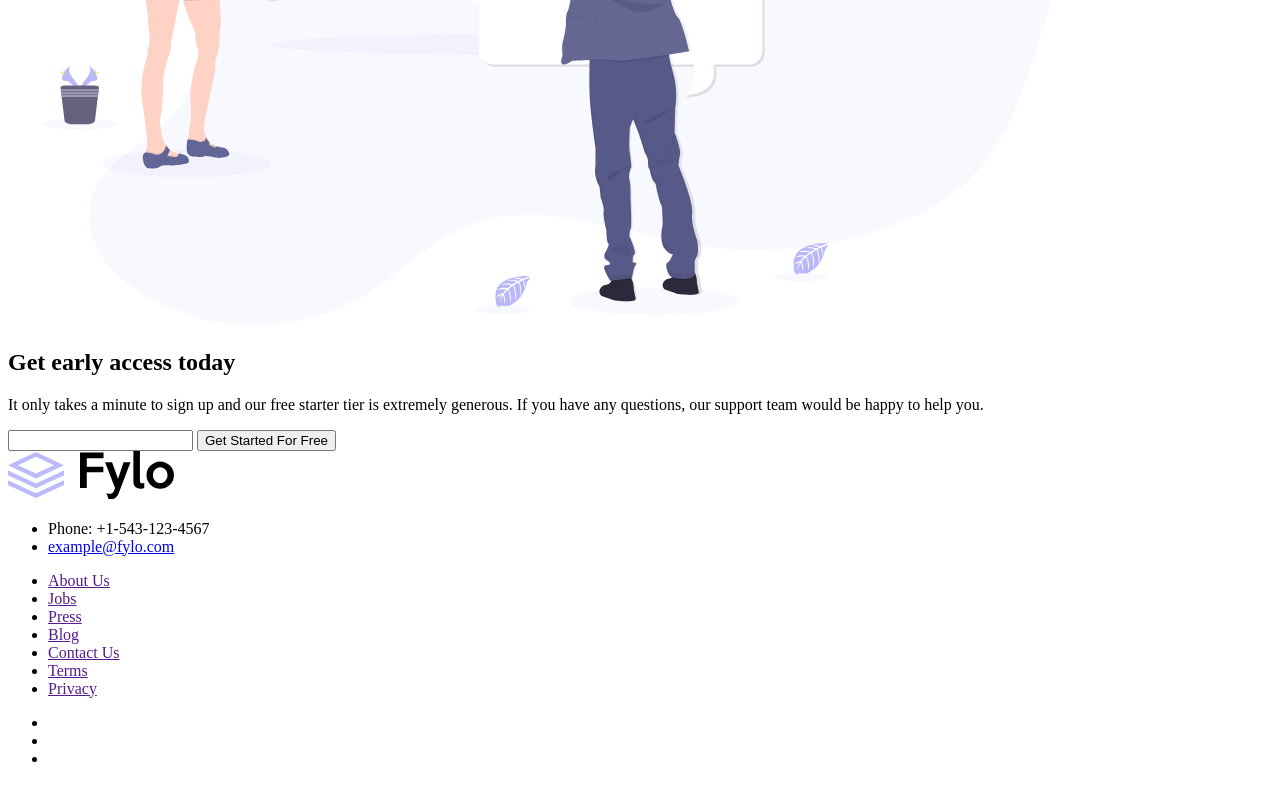
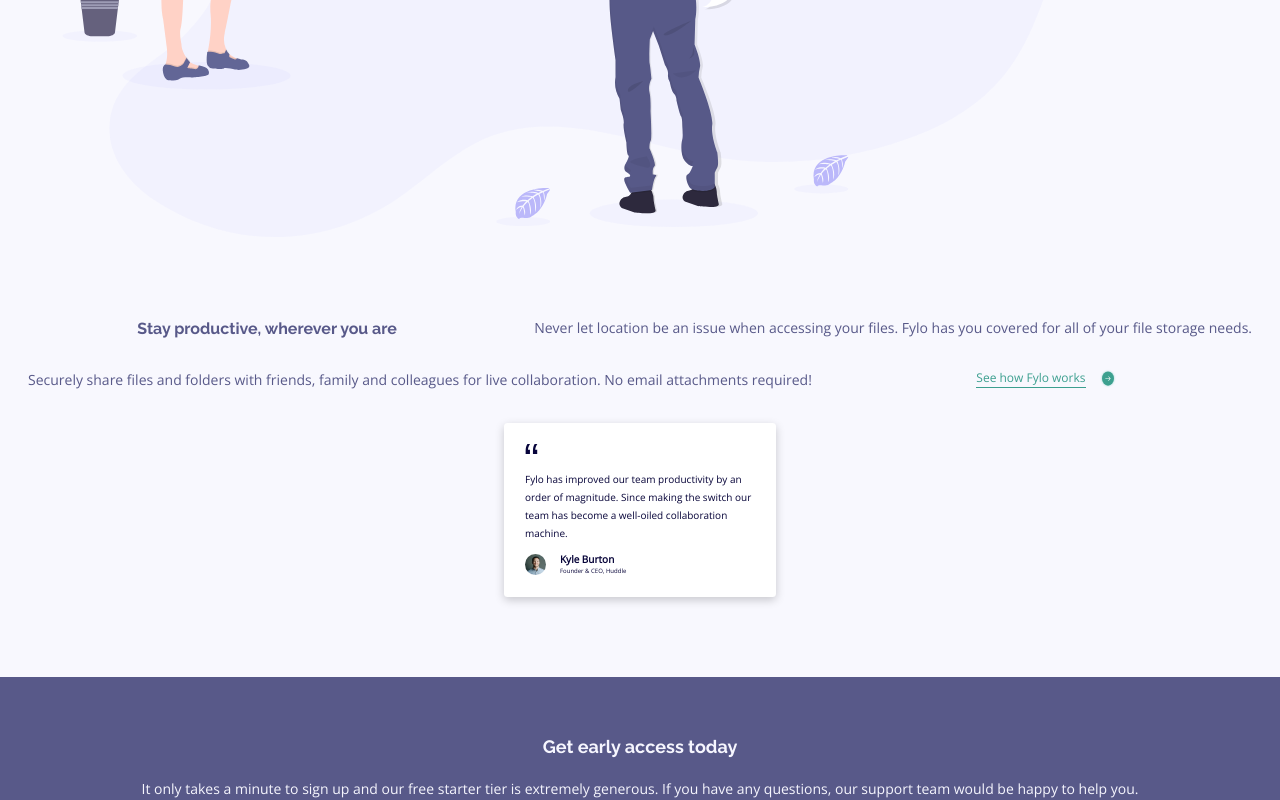
Before and after one commit to ryanthayes/fem-fylo-landing-page, a plain HTML site: page index.html in a window 1280 px wide. Shown: the part 2000-2800 px from the top of the page. Drawn offline with nearby package versions, Linux system fonts and the light colour scheme.

Commit message:
Apply MOBILE CSS

```diff
--- a/index.html
+++ b/index.html
@@ -2,125 +2,148 @@
 <html lang="en">
 <head>
   <meta charset="UTF-8">
-  <meta name="viewport" content="width=device-width, initial-scale=1.0"> <!-- displays site properly based on user's device -->
+  <meta name="viewport" content="width=device-width, initial-scale=1.0">
 
-  <link rel="stylesheet" href="" class="css">
+  <link rel="stylesheet" href="style.css">
 
+  <!-- google fonts -->
   <link rel="preconnect" href="https://fonts.googleapis.com">
   <link rel="preconnect" href="https://fonts.gstatic.com" crossorigin>
   <link href="https://fonts.googleapis.com/css2?family=Open+Sans&family=Raleway:wght@400;700&display=swap" rel="stylesheet">
+
+  <!-- font awesome icons -->
+  <link rel="stylesheet" href="https://cdnjs.cloudflare.com/ajax/libs/font-awesome/6.4.0/css/brands.min.css" integrity="sha512-9YHSK59/rjvhtDcY/b+4rdnl0V4LPDWdkKceBl8ZLF5TB6745ml1AfluEU6dFWqwDw9lPvnauxFgpKvJqp7jiQ==" crossorigin="anonymous" referrerpolicy="no-referrer" />
 
   <title>FEM | Fylo Landing Page</title>
 
 </head>
 <body>
-  <header>
+
+  <!-- header section -->
+  <header class="header flex space-between align-items-center">
     <img class="primary-logo" src="images/logo.svg" alt="">
     <nav>
-      <ul class="primary-nav">
+      <ul class="primary-nav flex flex-gap fs-300">
         <li><a href="#">Features</a></li>
         <li><a href="#">Team</a></li>
         <li><a href="#">Sign In</a></li>
       </ul>
     </nav>
   </header>
+
   <main>
 
-    <section class="hero">
-
-      <div class="hero__content">
-        <h1 class="hero__title">All your files in one secure location, accessible anywhere.</h1>
-        <p>Fylo stores your most important files in one secure location. Access them wherever you need, share and collaborate with friends, family, and co-workers.</p>
-        <form action="submit">
-          <input type="text">
-          <button type="submit">Get Started</button>
-        </form>
-      </div>
+    <!-- hero section -->
+    <section class="hero container">
 
       <div>
-        <img class="hero__img" src="images/illustration-1.svg" alt="">
+        <img class="hero__img pb-m" src="images/illustration-1.svg" alt="">
+      </div>
+      <div class="hero__content text-align-center">
+        <h1 class="hero__title fs-700 fw-bold pb-s">All your files in one secure location, accessible anywhere.</h1>
+        <p class="pb-m">Fylo stores your most important files in one secure location. Access them wherever you need, share and collaborate with friends, family, and co-workers.</p>
+      </div>
+      <div class="horizontal-center">
+        <form class="cta-form" action="submit">
+          <input type="email" placeholder="Enter your email...">
+          <button class="primary-btn" type="submit">Get Started</button>
+        </form>
       </div>
 
     </section>
 
-    <section>
+    <!-- testimonials section -->
+    <section class="testimonial container-small flex">
 
       <div>
-        <h2>Stay productive, wherever you are</h2>
+        <img class="testimonial__img" src="images/illustration-2.svg" alt="">
+      </div>
+
+      <div class="flex flex-gap">
+        <h2 class="horizontal-center fs-500">Stay productive, wherever you are</h2>
         <p>Never let location be an issue when accessing your files. Fylo has you covered for all of your file storage needs.</p>
         <p>Securely share files and folders with friends, family and colleagues for live collaboration. No email attachments required!</p>
-        <a href="#">See how Fylo works</a>
+        <div class="testimonial__link flex flex-gap-s horizontal-center">
+          <a class="fs-300" href="#">See how Fylo works</a>
+          <img src="images/icon-arrow.svg" alt="">
         </div>
 
-      <div class="testimonial">
+      </div>
 
-        <blockquote>
+      <div class="testimonial-card br-s">
+
+        <img class="pb-s" src="images/icon-quotes.svg" alt="">
+
+        <blockquote class="fs-200 pb-s">
           Fylo has improved our team productivity by an order of magnitude. Since making the switch our team has become a well-oiled collaboration machine.
         </blockquote>
 
-        <div class="flex">
+        <div class="flex flex-gap-s align-items-center">
           <div>
-            <img src="images/avatar-testimonial.jpg" alt="">
+            <img class="testimonial-card__avatar" src="images/avatar-testimonial.jpg" alt="">
           </div>
-          <div>
+          <div class="testimonial-card__customer">
             <p><span>Kyle Burton</span></p>
             <p>Founder & CEO, Huddle</p>
           </div>
+
         </div>
 
-        <div>
-          <img src="images/illustration-2.svg" alt="">
-        </div>
       </div>
 
     </section>
 
-    <article class="cta">
+    <!-- cta section -->
+    <article class="cta container flex flex-column flex-gap">
 
-      <div>
-        <h2>Get early access today</h2>
+      <div class="text-align-center">
+        <h2 class="fs-600 pb-s">Get early access today</h2>
         <p>It only takes a minute to sign up and our free starter tier is extremely generous. If you have any questions, our support team would be happy to help you.</p>
       </div>
 
-      <div>
-        <form action="submit">
-          <input type="email">
-          <button type="submit">Get Started For Free</button>
+      <div class="horizontal-center">
+        <form class="cta-form cta-form--small" action="submit">
+          <input type="email" placeholder="email@example.com">
+          <button class="primary-btn" type="submit">Get Started For Free</button>
         </form>
       </div>
 
     </article>
   </main>
 
-  <footer>
+  <footer class="container flex flex-column flex-gap">
 
-    <div class="footer__contact">
-      <img class="footer__logo" src="images/logo.svg" alt="">
-      <ul>
-        <li>Phone: +1-543-123-4567</li>
-        <li><a href="mailto:example@fylo.com">example@fylo.com</a></li>
+    <img class="footer__logo pb-m" src="images/logo.svg" alt="">
+
+    <ul class="footer__contact">
+      <li class="flex align-items-center flex-gap-s">
+        <img src="images/icon-phone.svg" alt="">
+        <p>Phone: +1-543-123-4567</p>
+      </li>
+      <li class="flex align-items-center flex-gap-s">
+        <img src="images/icon-email.svg" alt="">
+        <a href="mailto:example@fylo.com">example@fylo.com</a>
+      </li>
     </ul>
-    </div>
 
-    <div>
     <ul class="footer__links">
       <li><a href="">About Us</a></li>
       <li><a href="">Jobs</a></li>
       <li><a href="">Press</a></li>
       <li><a href="">Blog</a></li>
+    </ul>
+
+    <ul class="footer__links">
       <li><a href="">Contact Us</a></li>
       <li><a href="">Terms</a></li>
       <li><a href="">Privacy</a></li>
     </ul>
-    </div>
 
-    <div class="footer__social">
-      <ul>
-        <li class="facebook"><a href=""></a></li>
-        <li class="twitter"><a href=""></a></li>
-        <li class="instagram"><a href=""></a></li>
+    <ul class="social__list flex flex-gap-s horizontal-center">
+      <li class="fa-fb"><a href=""></a></li>
+      <li class="fa-tw"><a href=""></a></li>
+      <li class="fa-ig"><a href=""></a></li>
     </ul>
-    </div>
 
   </footer>
 
--- a/style.css
+++ b/style.css
@@ -0,0 +1,345 @@
+/*=== CUSTOM VARIABLES ===*/
+
+:root {
+    --clr-primary-300: hsl(238, 22%, 44%);
+    --clr-primary-300-alpha: hsl(238, 22%, 44%);
+    --clr-primary-400: hsl(243, 87%, 12%);
+
+    --clr-accent-300: hsl(170, 45%, 43%);
+    --clr-accent-300-alpha: hsl(170, 45%, 43%, 0.5);
+    --clr-accent-400: hsl(224, 93%, 58%);
+    --clr-accent-400-alpha: hsl(224, 96%, 78%);
+
+    --clr-neutral-100: hsl(0 0% 100%);
+    --clr-neutral-200: hsl(240, 75%, 98%);
+    --clr-neutral-300: hsl(0, 0%, 75%);
+
+    --ff-primary: 'Open Sans', sans-serif;
+    --ff-secondary: 'Raleway', sans-serif;
+    --ff-icons: 'Font Awesome 6 Brands';
+
+    --fs-100: .375rem;
+    --fs-200: .625rem;
+    --fs-300: .75rem;
+    --fs-400: .875rem;
+    --fs-500: 1rem;
+    --fs-600: 1.125rem;
+    --fs-700: 1.5rem;
+
+    --fw-normal: 400;
+    --fw-bold: 700;
+
+    --shadow: 0 3px 10px rgb(0 0 0 / 0.2);
+}
+
+/*=== RESET ===*/
+
+/* makes sizing simpler */
+
+*,
+*::before,
+*::after {
+  box-sizing: border-box;
+}
+
+/* remove default spacing */
+/* force styling of type through styling, rather than elements */
+
+* {
+  margin: 0;
+  padding: 0;
+  font: inherit;
+}
+
+/* dark mode user-agent-styles */
+
+/* html {
+  color-scheme: dark light;
+} */
+
+/* min body height */
+
+body {
+  min-height: 100vh;
+}
+
+/* responsive images/videos */
+
+img,
+picture,
+svg,
+video {
+  display: block;
+  max-width: 100%;
+}
+
+/*=== GENERAL STYLES ===*/
+
+body {
+    font-family: var(--ff-primary);
+    font-size: var(--fs-400);
+    font-weight: var(--fw-normal);
+    color: var(--clr-primary-300);
+    line-height: 1.5;
+    background-color: var(--clr-neutral-100);
+}
+
+h1,
+h2,
+h3 {
+    font-family: var(--ff-secondary);
+    font-weight: var(--fw-bold);
+}
+
+nav li {
+    list-style: none;
+}
+li a {
+    text-decoration: none;
+}
+
+header {
+    padding: 2em;
+    margin-bottom: 2em;
+}
+
+footer {
+    font-size: .9375rem;
+    background-color: var(--clr-primary-400);
+}
+footer,
+footer a {
+    color: var(--clr-neutral-100);
+}
+footer li {
+    list-style: none;
+    margin-bottom: 1em;
+}
+blockquote {
+    line-height: 1.8;
+}
+.container {
+    padding: 5em 3em;
+}
+.container-small {
+    padding: 2em;
+}
+
+.primary-logo {
+    max-width: 5rem;
+}
+.primary-nav a {
+    color: var(--clr-primary-300);
+}
+.cta-form input,
+.cta-form button {
+    width: 100%;
+    height: 2.5rem;
+    padding: .5em;
+    border-radius: .25em;
+    font-size: var(--fs-300);
+}
+.cta-form input {
+    margin-bottom: 1em;
+    padding-left: 1em;
+    color: var(--clr-neutral-300);
+    border: 1px solid var(--clr-neutral-300);
+}
+.cta-form--small input,
+.cta-form--small button {
+    height: 2rem;
+    font-size: var(--fs-200);
+}
+
+.primary-btn {
+    cursor: pointer;
+    font-size: var(--fs-300);
+    font-weight: var(--fw-bold);
+    color: var(--clr-neutral-100);
+    background-color: var(--clr-accent-400);
+    border: none;
+    box-shadow: var(--shadow);
+}
+.primary-btn:hover,
+.primary-btn:focus {
+ background-color: var(--clr-accent-400-alpha);
+}
+
+.hero__title {
+    font-family: var(--ff-primary);
+    color: var(--clr-primary-400);
+}
+
+.testimonial {
+    background-image: url(images/bg-curve-mobile.svg);
+    background-repeat: no-repeat;
+    background-size: cover;
+    background-position: top;
+    padding-bottom: 3rem;
+}
+.testimonial__img {
+    margin: 5rem auto;
+}
+
+.testimonial-card {
+    max-width: 17rem;
+    padding: 1.5em;
+    margin: 2rem auto;
+    color: var(--clr-primary-400);
+    background-color: var(--clr-neutral-100);
+    box-shadow: var(--shadow);
+}
+.testimonial-card__avatar {
+    max-width: 1.5em;
+    border-radius: 100%;
+}
+.testimonial-card__customer p {
+    font-size: var(--fs-100);
+}
+.testimonial-card__customer p span {
+    font-size: var(--fs-200);
+    font-weight: var(--fw-bold);
+}
+.testimonial__link {
+    cursor: pointer;
+    padding-bottom: .25em;
+
+}
+.testimonial__link a {
+    text-decoration: none;
+    color: var(--clr-accent-300);
+    border-bottom: 1px solid var(--clr-accent-300);
+}
+.testimonial__link a:hover,
+.testimonial__link a:focus {
+    color: var(--clr-accent-300-alpha);
+    border-bottom: 1px solid var(--clr-accent-300-alpha);
+}
+
+.cta {
+    color: var(--clr-neutral-200);
+    background-color: var(--clr-primary-300);
+    padding: 4em 3em;
+}
+
+.footer__logo {
+    max-width: 10rem;
+    color: var(--clr-neutral-100);
+}
+.footer__contact img {
+    height: 1rem;
+}
+.footer__links a:hover {
+    color: var(--clr-accent-400-alpha);
+}
+.footer__logo {
+
+}
+
+.fa-fb,
+.fa-tw,
+.fa-ig {
+    cursor: pointer;
+    display: flex;
+    justify-content: center;
+    align-items: center;
+    width: 1.5rem;
+    height: 1.5rem;
+    border: 1px solid var(--clr-neutral-300);
+    border-radius: 50%;
+}
+.fa-fb:hover,
+.fa-fb:focus,
+.fa-tw:hover,
+.fa-tw:focus,
+.fa-ig:hover,
+.fa-ig:focus {
+    color: var(--clr-accent-400-alpha);
+    border: 1px solid var(--clr-accent-400-alpha);
+}
+
+/*=== UTILITY CLASSES ===*/
+
+.flex {
+    display: flex;
+    flex-wrap: wrap;
+}
+.flex-gap-s {
+    gap: 1em;
+}
+.flex-gap {
+    gap: 2em;
+}
+.flex-column {
+    flex-direction: column;
+}
+.flex-column-reverse {
+    flex-direction: column-reverse;
+}
+.flex-row {
+    flex-direction: row;
+}
+.align-items-center {
+    align-items: center;
+}
+.space-between {
+    justify-content: space-between;
+}
+
+
+.pb-s {
+    padding-bottom: 1em;
+}
+.pb-m {
+    padding-bottom: 2em;
+}
+.br-s {
+    border-radius: .25em;
+}
+
+.fs-100 {
+    font-size: var(--fs-100);
+}
+.fs-200 {
+    font-size: var(--fs-200);
+}
+.fs-300 {
+    font-size: var(--fs-300);
+}
+.fs-500 {
+    font-size: var(--fs-500);
+}
+.fs-600 {
+    font-size: var(--fs-600);
+}
+.fs-700 {
+    font-size: var(--fs-700);
+}
+.fw-bold {
+    font-weight: var(--fw-bold);
+}
+.ff-secondary {
+    font-family: var(--ff-secondary);
+}
+.text-align-center {
+    text-align: center;
+}
+.horizontal-center {
+    margin: 0 auto;
+}
+
+.fa-fb::before {
+    display: inline-block;
+    font-family: var(--ff-icons);
+    content: '\f39e';
+}
+.fa-tw::before {
+    display: inline-block;
+    font-family: var(--ff-icons);
+    content: '\f099';
+}
+.fa-ig::before {
+    display: inline-block;
+    font-family: var(--ff-icons);
+    content: '\f16d';
+}
```
Lines whose indentation alone changed are shown as unchanged.
